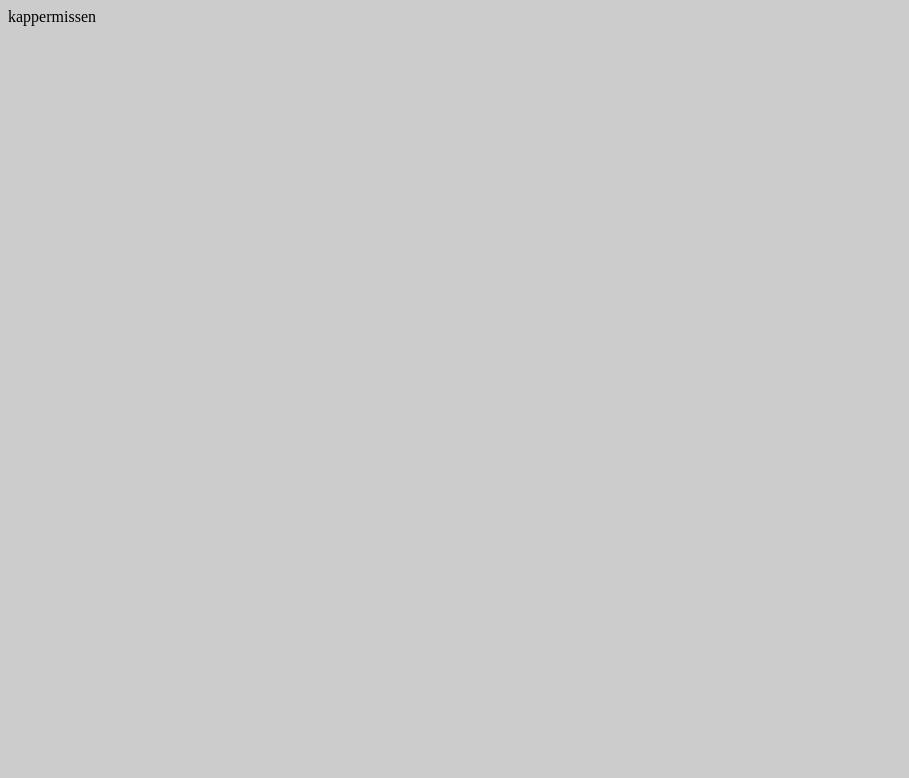
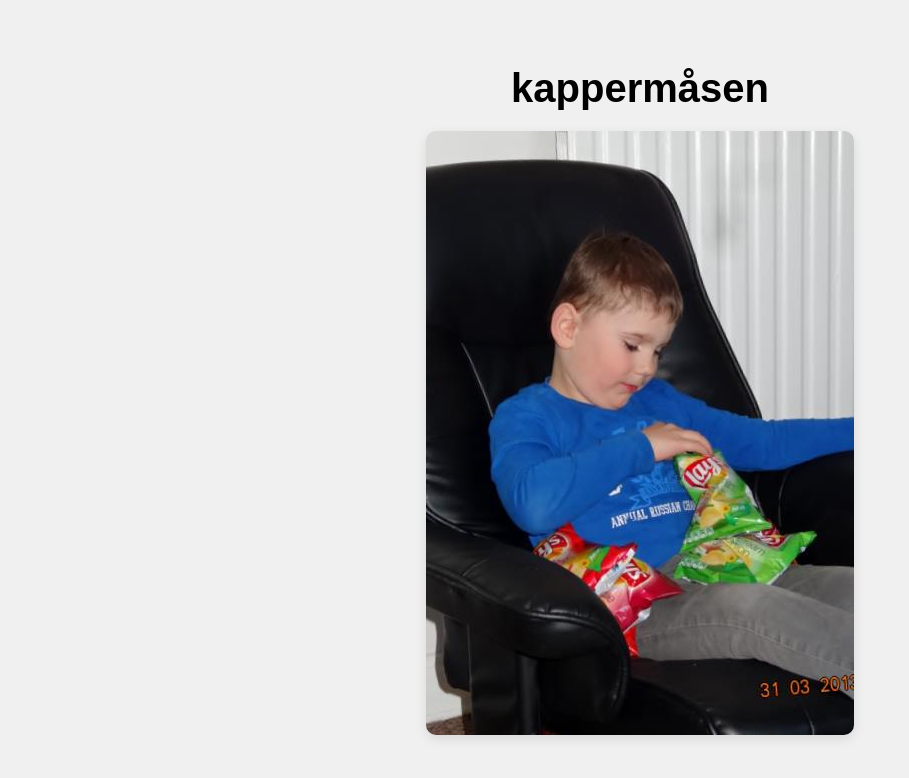
Before and after one commit to smqckd/smqckd.github.io, a plain HTML site: page index.html in a window 1280 px wide. Shown: the whole page, without its empty margins (0-909 px from the left). Drawn offline with Linux system fonts and the light colour scheme.

Commit message:
Update index.html

```diff
--- a/index.html
+++ b/index.html
@@ -1,23 +1,49 @@
 <!DOCTYPE html>
-<html lang = en>
+<html lang="en">
 <head>
-	<meta charset="UTF-8">
-	<title>Hyggemissen kap</title>
-	<style>
-		canvas{
-			border: 1px solid #000;
-			display: block;
-			margin: 0 auto;
-		}
-	body {
-		backgorund-image:  url(img/kap.png);
-		background-repeat: no-repeat;
-		background-color: #cccccc;
-		background-size: 800px 800px;
-	}
-	</style>
+  <meta charset="UTF-8" />
+  <meta name="viewport" content="width=device-width, initial-scale=1.0"/>
+  <title>borgmesteren af ulsted</title>
+  <style>
+    * {
+      margin: 0;
+      padding: 0;
+      box-sizing: border-box;
+    }
+
+    body, html {
+      height: 100%;
+      width: 100%;
+      font-family: Arial, sans-serif;
+      background-color: #f0f0f0;
+    }
+
+    .container {
+      display: flex;
+      flex-direction: column;
+      align-items: center;
+      justify-content: center;
+      height: 100%;
+      text-align: center;
+    }
+
+    h1 {
+      font-size: 2.5rem;
+      margin-bottom: 20px;
+    }
+
+    img {
+      max-width: 80%;
+      height: auto;
+      border-radius: 10px;
+      box-shadow: 0 4px 12px rgba(0, 0, 0, 0.1);
+    }
+  </style>
 </head>
 <body>
-	kappermissen
+  <div class="container">
+    <h1>kappermåsen</h1>
+    <img src="img/kap.png" alt="Centered Key Image" />
+  </div>
 </body>
 </html>
```
